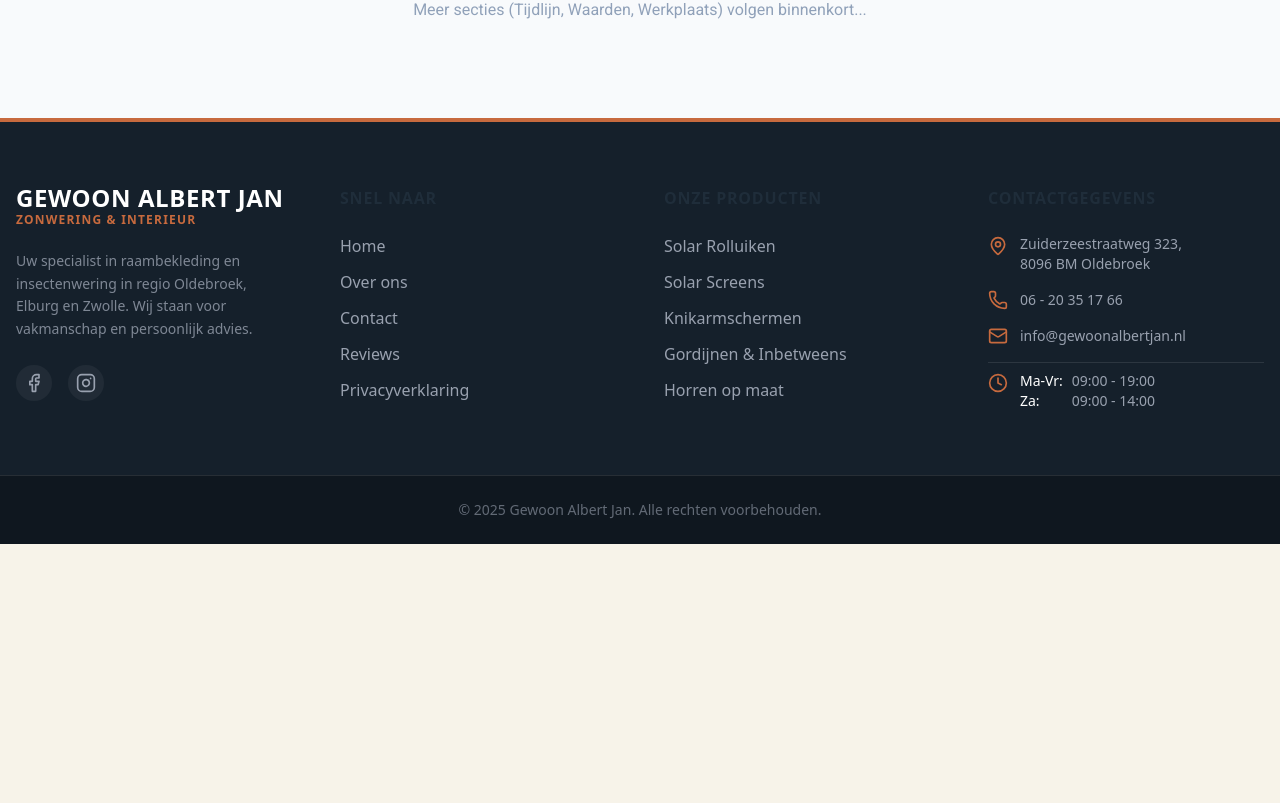
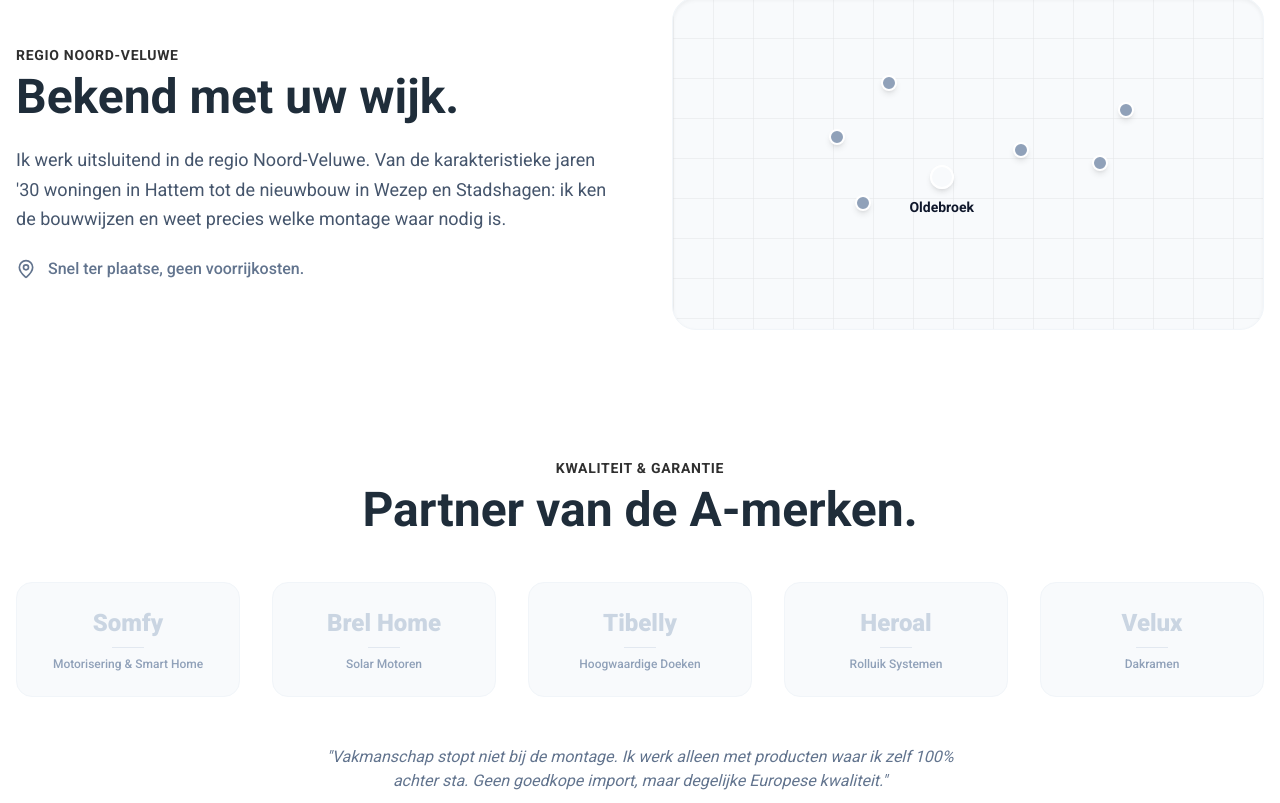
Before and after one commit to aronb77/GewoonAlbertJan, a Next.js app: page /over-ons in a window 1280 px wide. Shown: the part 2237-3040 px from the top of the page. Before the commit the page ends 2781 px from the top, so only its background shows below. Built offline with nearby package versions, Linux system fonts and the light colour scheme.

Commit message:
Feat: Add AboutLocal section (Map & Brands)

```diff
--- a/src/app/over-ons/page.tsx
+++ b/src/app/over-ons/page.tsx
@@ -1,11 +1,13 @@
 import AboutHero from "@/components/sections/AboutHero";
 import AboutWorkflow from "@/components/sections/AboutWorkflow";
+import AboutLocal from "@/components/sections/AboutLocal";
 
 export default function AboutPage() {
     return (
         <main>
             <AboutHero />
             <AboutWorkflow />
+            <AboutLocal />
             {/* Placeholder for future sections */}
             <div className="py-24 text-center text-slate-400 bg-slate-50 border-t border-slate-200">
                 <p>Meer secties (Tijdlijn, Waarden, Werkplaats) volgen binnenkort...</p>
--- /dev/null
+++ b/src/components/sections/AboutLocal.tsx
@@ -0,0 +1,136 @@
+"use client";
+
+import React from "react";
+import { motion } from "framer-motion";
+import { MapPin, ShieldCheck } from "lucide-react";
+
+const locations = [
+    { name: "Oldebroek", x: 45, y: 55, main: true },
+    { name: "Wezep", x: 60, y: 45 },
+    { name: "Hattem", x: 75, y: 50 },
+    { name: "Zwolle", x: 80, y: 30 },
+    { name: "Elburg", x: 25, y: 40 },
+    { name: "'t Harde", x: 30, y: 65 },
+    { name: "Kampen", x: 35, y: 20 },
+];
+
+const brands = [
+    { name: "Somfy", desc: "Motorisering & Smart Home", color: "text-amber-500" },
+    { name: "Brel Home", desc: "Solar Motoren", color: "text-blue-500" },
+    { name: "Tibelly", desc: "Hoogwaardige Doeken", color: "text-green-600" },
+    { name: "Heroal", desc: "Rolluik Systemen", color: "text-red-600" },
+    { name: "Velux", desc: "Dakramen", color: "text-red-500" },
+];
+
+const AboutLocal = () => {
+    return (
+        <section className="py-24 bg-white">
+            <div className="container mx-auto px-4">
+
+                {/* PART A: REGION */}
+                <div className="grid lg:grid-cols-2 gap-16 items-center mb-32">
+
+                    {/* Text Side */}
+                    <div>
+                        <span className="text-secondary-500 font-bold uppercase tracking-wider mb-2 block text-sm">Regio Noord-Veluwe</span>
+                        <h2 className="text-3xl md:text-5xl font-bold font-robotoslab text-slate-900 mb-6">
+                            Bekend met uw wijk.
+                        </h2>
+                        <p className="text-slate-600 text-lg leading-relaxed mb-6">
+                            Ik werk uitsluitend in de regio Noord-Veluwe. Van de karakteristieke jaren '30 woningen in Hattem tot de nieuwbouw in Wezep en Stadshagen: ik ken de bouwwijzen en weet precies welke montage waar nodig is.
+                        </p>
+                        <div className="flex items-center gap-3 text-slate-500 font-medium">
+                            <MapPin className="w-5 h-5 text-secondary-500" />
+                            <span>Snel ter plaatse, geen voorrijkosten.</span>
+                        </div>
+                    </div>
+
+                    {/* Map Visual */}
+                    <div className="relative aspect-square md:aspect-video bg-slate-50 rounded-3xl border border-slate-100 p-8 shadow-inner overflow-hidden">
+                        {/* Abstract decorative map background */}
+                        <div className="absolute inset-0 opacity-10 pointer-events-none">
+                            <svg width="100%" height="100%">
+                                <pattern id="grid" width="40" height="40" patternUnits="userSpaceOnUse">
+                                    <path d="M 40 0 L 0 0 0 40" fill="none" stroke="currentColor" strokeWidth="1" />
+                                </pattern>
+                                <rect width="100%" height="100%" fill="url(#grid)" />
+                            </svg>
+                        </div>
+
+                        {/* Pins */}
+                        <div className="relative w-full h-full">
+                            {locations.map((loc, idx) => (
+                                <motion.div
+                                    key={idx}
+                                    initial={{ scale: 0, opacity: 0 }}
+                                    whileInView={{ scale: 1, opacity: 1 }}
+                                    viewport={{ once: true }}
+                                    transition={{ delay: idx * 0.1, type: "spring" }}
+                                    className="absolute -translate-x-1/2 -translate-y-1/2 group cursor-default"
+                                    style={{ left: `${loc.x}%`, top: `${loc.y}%` }}
+                                >
+                                    <div className="relative">
+                                        {/* Pulse Effect for Main Location */}
+                                        {loc.main && (
+                                            <span className="absolute -inset-2 rounded-full bg-secondary-500/20 animate-ping" />
+                                        )}
+
+                                        {/* Pin Body */}
+                                        <div className={`w-4 h-4 rounded-full border-2 border-white shadow-md transition-colors ${loc.main ? "bg-secondary-500 w-6 h-6" : "bg-slate-400 group-hover:bg-secondary-400"}`} />
+
+                                        {/* Label Tooltip */}
+                                        <div className="absolute top-full mt-2 left-1/2 -translate-x-1/2 bg-white px-3 py-1 rounded shadow-lg text-xs font-bold text-slate-700 whitespace-nowrap opacity-0 group-hover:opacity-100 transition-opacity pointer-events-none z-10">
+                                            {loc.name}
+                                        </div>
+                                        {/* Main label always visible */}
+                                        {loc.main && (
+                                            <div className="absolute top-full mt-2 left-1/2 -translate-x-1/2 font-bold text-slate-900 text-sm whitespace-nowrap">
+                                                {loc.name}
+                                            </div>
+                                        )}
+                                    </div>
+                                </motion.div>
+                            ))}
+                        </div>
+                    </div>
+                </div>
+
+                {/* PART B: BRANDS */}
+                <div className="text-center">
+                    <span className="text-secondary-500 font-bold uppercase tracking-wider mb-2 block text-sm">Kwaliteit & Garantie</span>
+                    <h2 className="text-3xl md:text-5xl font-bold font-robotoslab text-slate-900 mb-12">
+                        Partner van de A-merken.
+                    </h2>
+
+                    <motion.div
+                        initial={{ opacity: 0, y: 20 }}
+                        whileInView={{ opacity: 1, y: 0 }}
+                        viewport={{ once: true }}
+                        className="grid grid-cols-2 md:grid-cols-5 gap-8 items-center"
+                    >
+                        {brands.map((brand, idx) => (
+                            <div
+                                key={idx}
+                                className="group bg-slate-50 hover:bg-white rounded-2xl p-6 transition-all duration-300 hover:shadow-xl border border-slate-100 hover:border-slate-200"
+                            >
+                                {/* Placeholder for Logo - Using stylized text for robustness */}
+                                <div className={`text-xl md:text-2xl font-black mb-2 transition-colors duration-300 text-slate-300 group-hover:text-slate-800`}>
+                                    {brand.name}
+                                </div>
+                                <div className="h-px w-8 bg-slate-200 mx-auto mb-2 group-hover:bg-secondary-500 transition-colors" />
+                                <p className="text-xs text-slate-400 font-medium">{brand.desc}</p>
+                            </div>
+                        ))}
+                    </motion.div>
+
+                    <p className="mt-12 text-slate-500 max-w-2xl mx-auto italic">
+                        "Vakmanschap stopt niet bij de montage. Ik werk alleen met producten waar ik zelf 100% achter sta. Geen goedkope import, maar degelijke Europese kwaliteit."
+                    </p>
+                </div>
+
+            </div>
+        </section>
+    );
+};
+
+export default AboutLocal;
```
